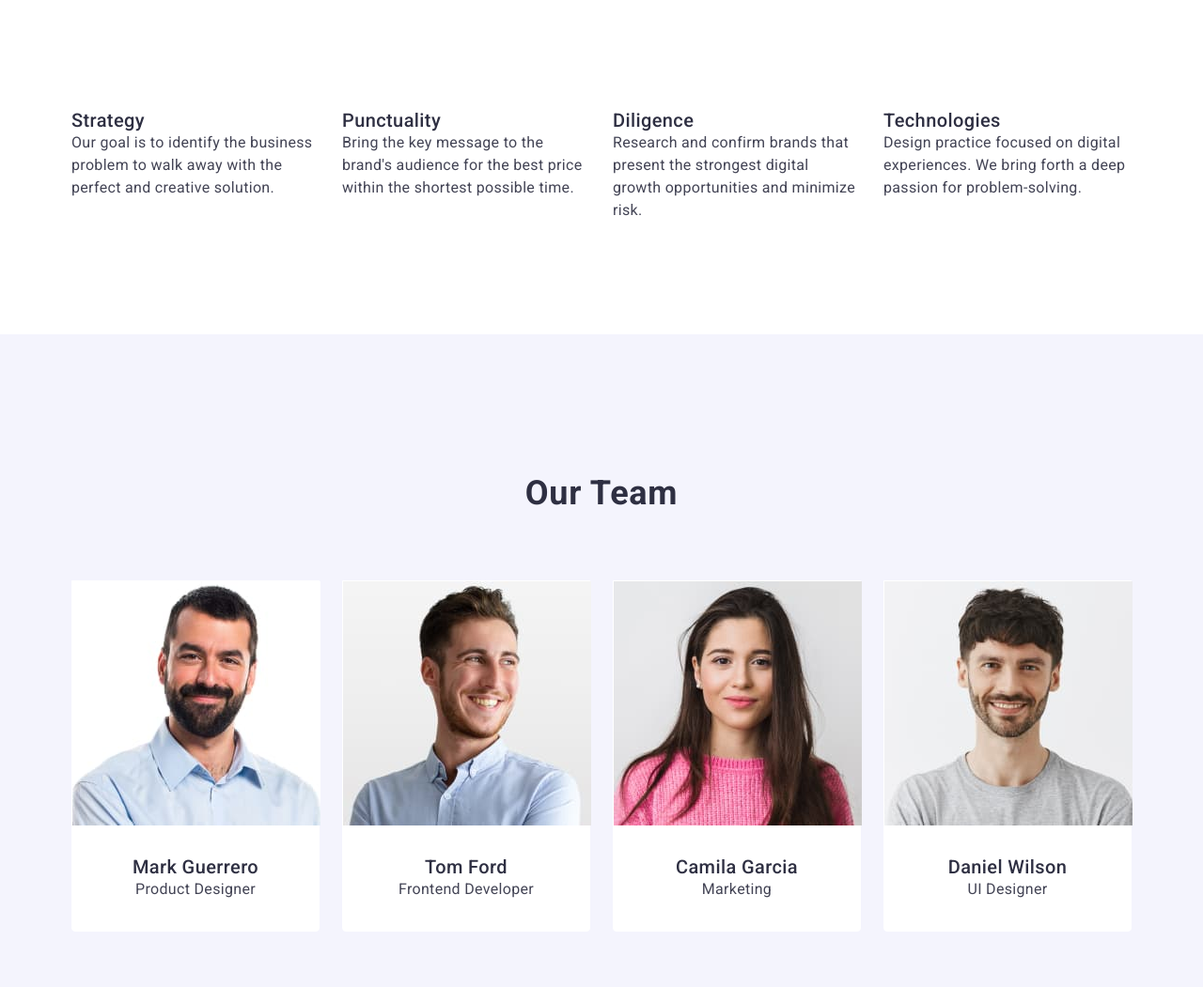
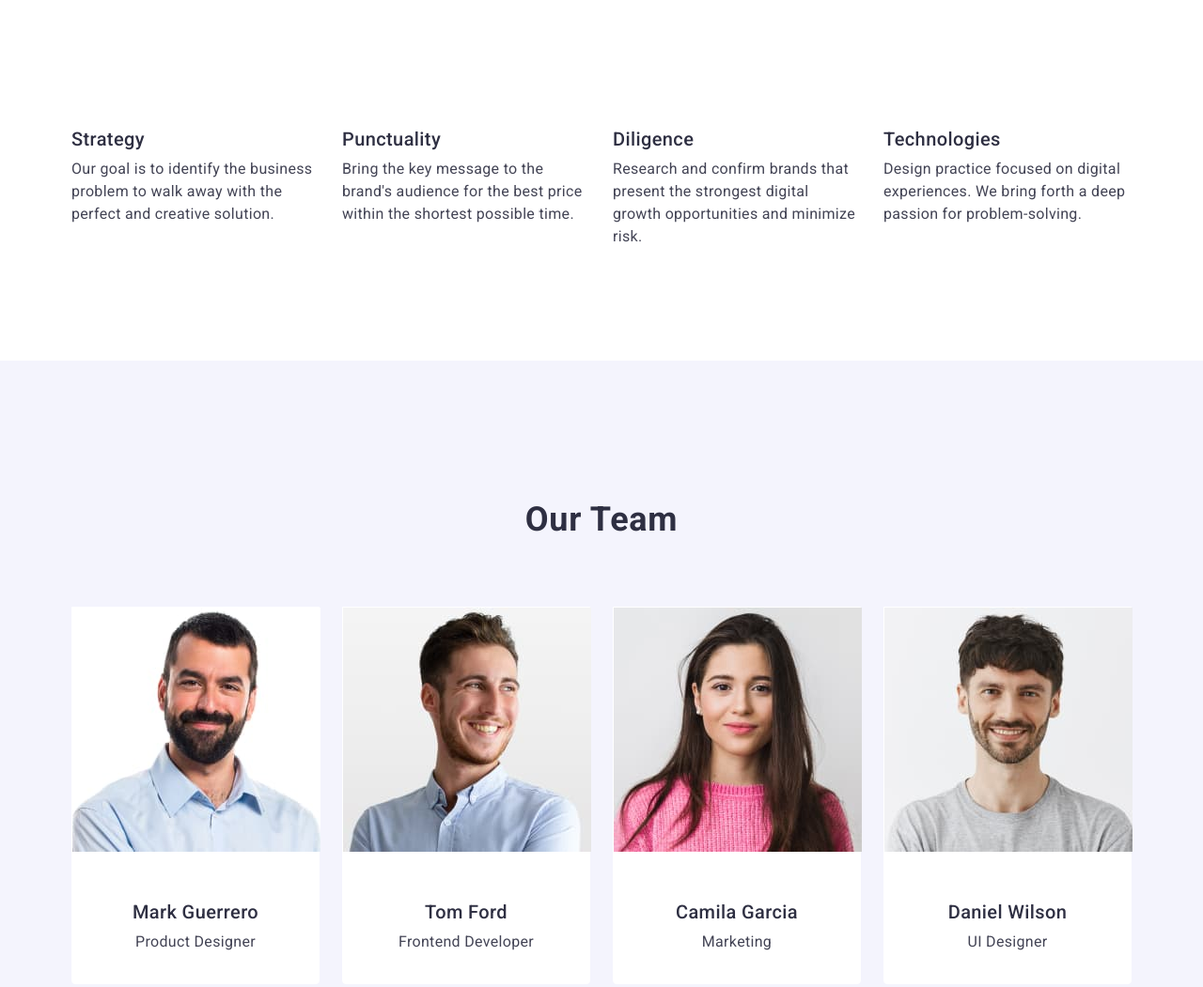
Before and after one commit to Inkwizicja/goit-markup-hw-30, a plain HTML site: page index.html in a window 1280 px wide. Shown: the part 720-1771 px from the top of the page at 94% size. Drawn offline with nearby package versions, Linux system fonts and the light colour scheme.

Commit message:
last-chenge-09

```diff
--- a/css/style.css
+++ b/css/style.css
@@ -216,7 +216,9 @@ border: none;
   margin-bottom: 8px;
   line-height: 1.2;
   max-width: 264px;
-  margin: 0;
+  margin-left: 0;
+  margin-right: 0;
+  margin-bottom: 8px;
 }
 .benifits-title-text {
     font-size: 16px;
@@ -298,7 +300,8 @@ letter-spacing: 0.02em;
 color:#2e2f42 ;
 background-color: #FFFFFF;
 margin-bottom: 8px;
-margin: 0;
+margin-left: 0;
+margin-right: 0;
 }
 .team-title {
 font-size: 16px;
@@ -368,7 +371,8 @@ line-height: 1.2;
 letter-spacing: 0.02em;
 color:#2e2f42;
 margin-bottom: 8px;
-margin: 0;
+margin-left: 0;
+margin-right: 0;
 }
 .img-list-text {
     font-size: 16px;
```
